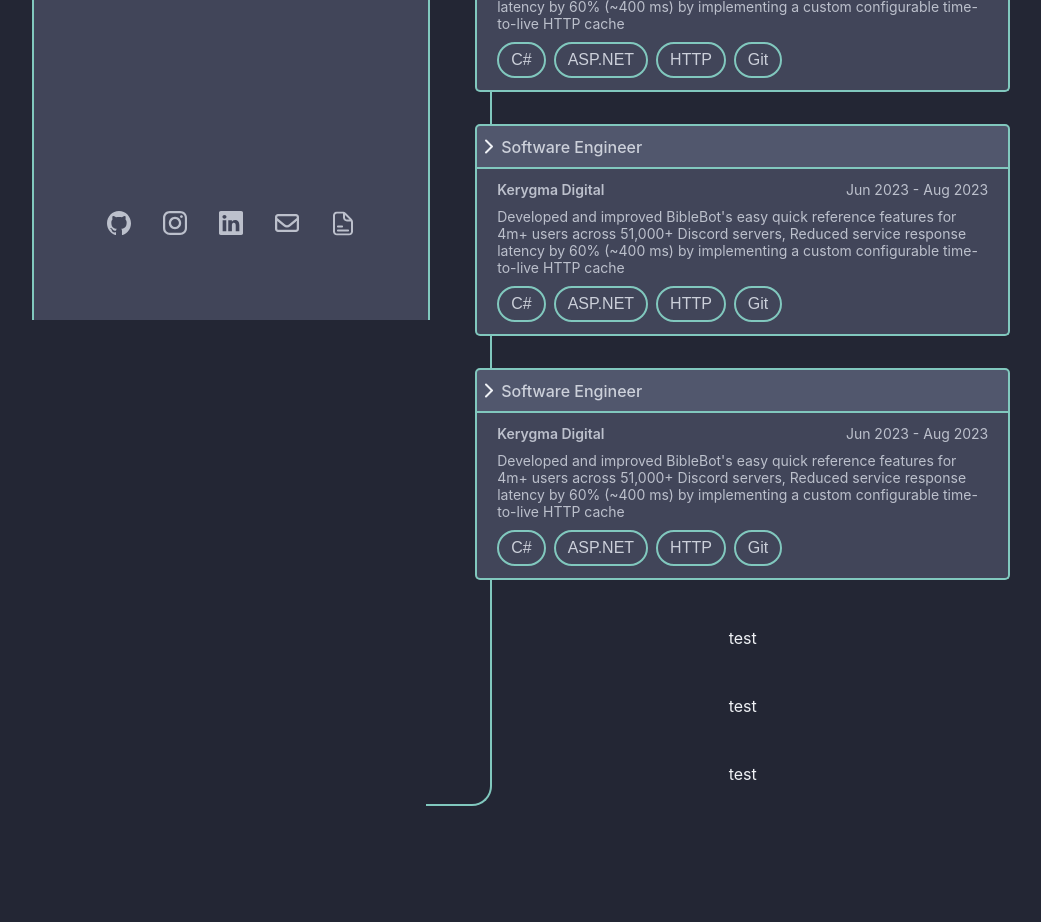
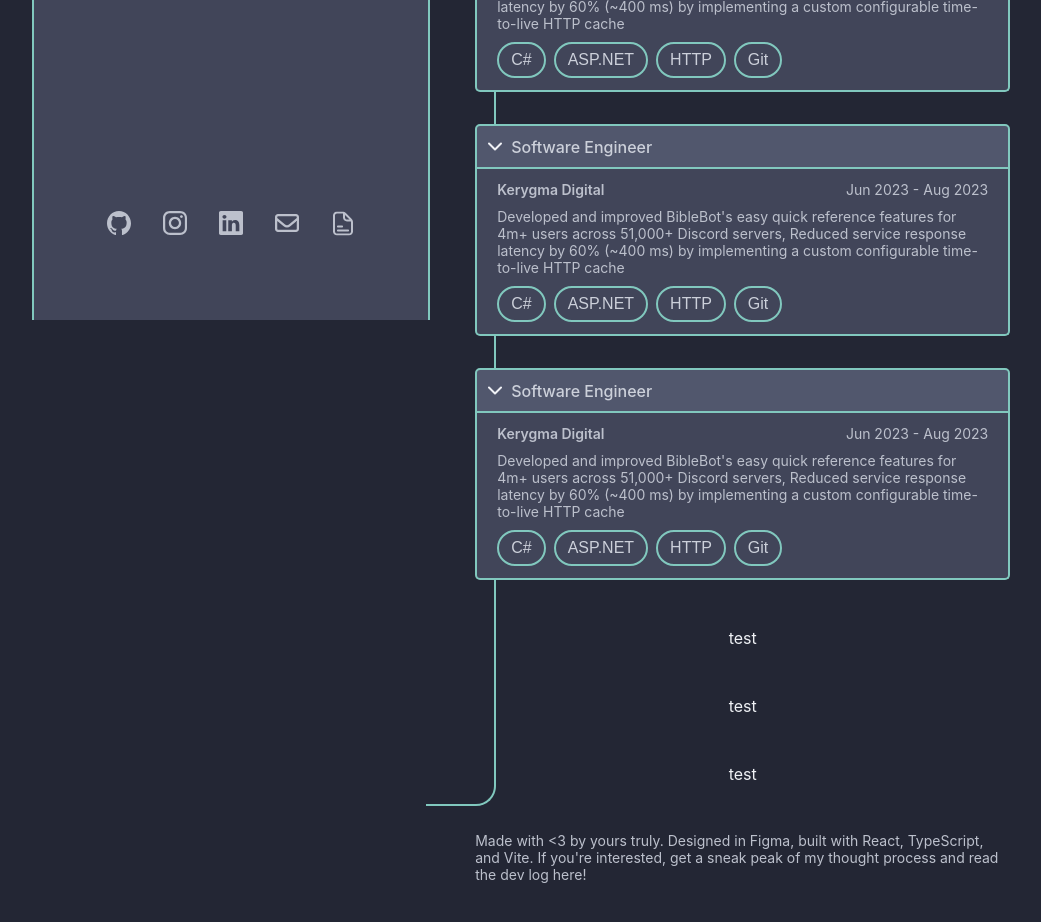
Before and after one commit to andrewtlu/andrewtlu.github.io, a React (Vite) app: page / in a window 1280 px wide. Shown: the part 480-1402 px from the top of the page, without its empty margins (96-1137 px from the left). Before the commit the page ends 1344 px from the top, so only its background shows below. Built offline with nearby package versions, Linux system fonts and the light colour scheme.

Commit message:
Add open and close animations to panes

```diff
--- a/src/App.tsx
+++ b/src/App.tsx
@@ -86,6 +86,8 @@ function App() {
         </section>
 
         <div className='endline'></div>
+
+        <footer className='small'>Made with &lt;3 by yours truly. Designed in Figma, built with React, TypeScript, and Vite. If you're interested, get a sneak peak of my thought process and read the dev log here!</footer>
       </main>
     </div>
   )
--- a/src/components/panes.css
+++ b/src/components/panes.css
@@ -1,17 +1,24 @@
 .experiencepane {
   flex-shrink: 0;
   width: 90%;
+  /* opacity: 0; */ /* for testing line alignment */
 }
 
 .paneheader {
   display: flex;
   align-items: center;
-  padding: 8px 0;
+  gap: 4px;
+  padding: 8px 6px;
 
   width: 100%;
   border-radius: 5px 5px 0 0;
   border: var(--thickness) solid var(--accent-1); /* TODO w/ button: relative to container body */
   background: var(--crust);
+}
+
+.paneheader .arrow {
+  transition: var(--animation);
+  transform: rotate(90deg);
 }
 
 .paneheader .role {
@@ -25,7 +32,10 @@
   align-items: flex-start;
   gap: 10px;
 
+  transition: var(--animation);
+
   width: 100%;
+  height: auto;
   padding: 12px 20px 12px 20px;
   background: var(--mantle);
   border-radius: 0 0 5px 5px;
@@ -46,8 +56,26 @@
   font-weight: 600 !important;
 }
 
+.panebody>.small {
+  transition: all 0.15s linear; /* not using --animation variable because max-height fix messes with timings */
+  overflow-y: hidden;
+  max-height: 6.5rem; /* here is the janky fix I was talking about */
+}
+
 .skills {
   display: flex;
   align-items: flex-start;
   gap: 8px;
 }
+
+#closed>.panebody>.small/*, #closed .skills */{
+  /* transform: scaleY(0);
+  transform-origin: top; */
+  /* display: none; */
+
+  max-height: 0;
+}
+
+#closed .arrow {
+  transform: rotate(0deg);
+}
--- a/src/components/panes.tsx
+++ b/src/components/panes.tsx
@@ -1,7 +1,10 @@
+import { useState } from 'react';
 import { Button } from './buttons.tsx';
 import './panes.css'
 import './svgs.tsx'
 import { Arrow } from './svgs.tsx';
+
+// used really janky height solution for animation, if problems with rendering check max-height property of .panebody>.small
 
 interface ExperiencePaneProps {
   pos: string;
@@ -17,9 +20,14 @@ function formatDate(date: Date): string {
 }
 
 export function ExperiencePane(props: ExperiencePaneProps) {
+  const [closed, setClosed] = useState(false);
+
   return (
-    <div className='experiencepane'>
-      <div className='paneheader'>
+    <div className='experiencepane' id={closed ? 'closed' : 'opened'}>
+      <div
+        className='paneheader'
+        onClick={() => setClosed((closed) => !closed)}
+      >
         <Arrow /> {/* TODO: animate rotate */}
         <span className='role body'>
           {props.pos}
--- a/src/components/svgs.tsx
+++ b/src/components/svgs.tsx
@@ -77,7 +77,7 @@ export function Socials() {
 
 export function Arrow() {
   return (
-    <svg xmlns="http://www.w3.org/2000/svg" width="24" height="25" viewBox="0 0 24 25" fill="none">
+    <svg xmlns="http://www.w3.org/2000/svg" width="24" height="25" viewBox="0 0 24 25" fill="none" className='arrow'>
       <path d="M9 18.5L15 12.5L9 6.5" stroke="currentColor" stroke-width="2" stroke-linecap="round" stroke-linejoin="round"/>
     </svg>
   );
--- a/src/main.css
+++ b/src/main.css
@@ -3,6 +3,8 @@
 main {
   margin: 5rem 1rem;
   width: 60%;
+  display: flex;
+  flex-direction: column;
 }
 
 section {
@@ -23,10 +25,9 @@ section:not(:last-of-type) {
 .line::before {
   content: '';
   position: absolute;
-  float: left;
 
   left: -20px;
-  width: 4rem;
+  width: 4.25rem;
   height: 100%;
 
   z-index: -1;
@@ -39,7 +40,7 @@ section:not(:last-of-type) {
   position: absolute;
 
   margin: -20px 0 0 -1.25rem;
-  width: 4rem;
+  width: 4.25rem;
   height: 20px;
 
   z-index: -1;
@@ -51,12 +52,16 @@ section:not(:last-of-type) {
   border-width: var(--thickness);
 }
 
+.endline {
+  margin-bottom: 3rem;
+}
+
 .endline::after {
   content: '';
   position: absolute;
 
   margin: 0 0 0 -1.25rem; /* see #section for y offset (section margin) */
-  width: 4rem;
+  width: 4.25rem;
   height: 20px;
 
   z-index: -1;
@@ -75,3 +80,8 @@ section:not(:last-of-type) {
 #experience>div:not(:last-of-type) {
   margin-bottom: 2rem;
 }
+
+footer {
+  align-self: center;
+  width: 90%;
+}
```
